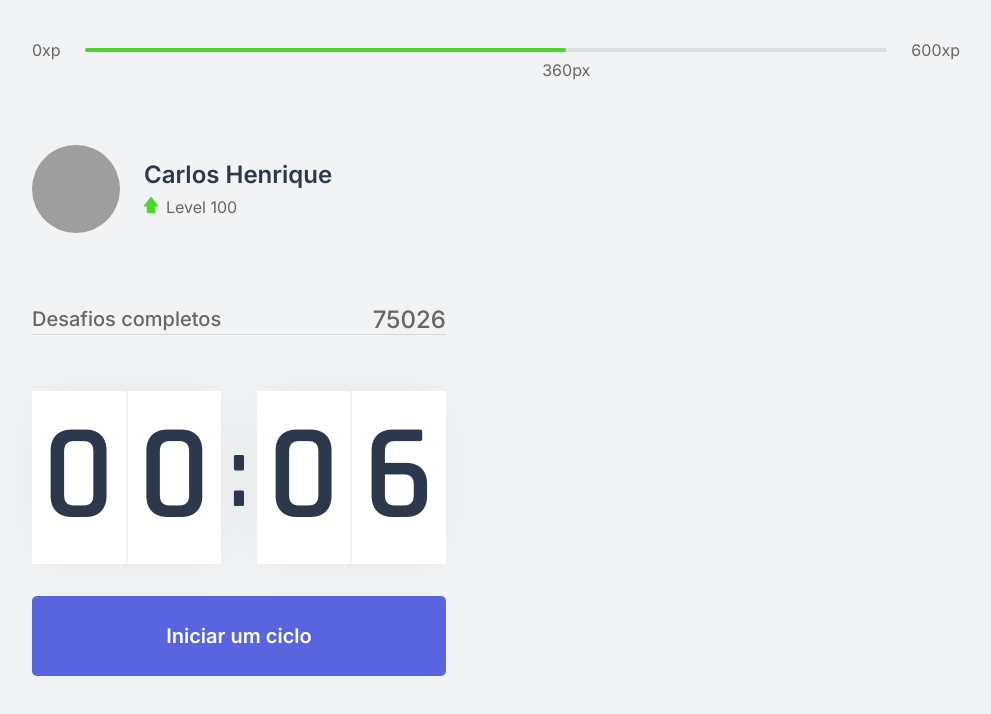
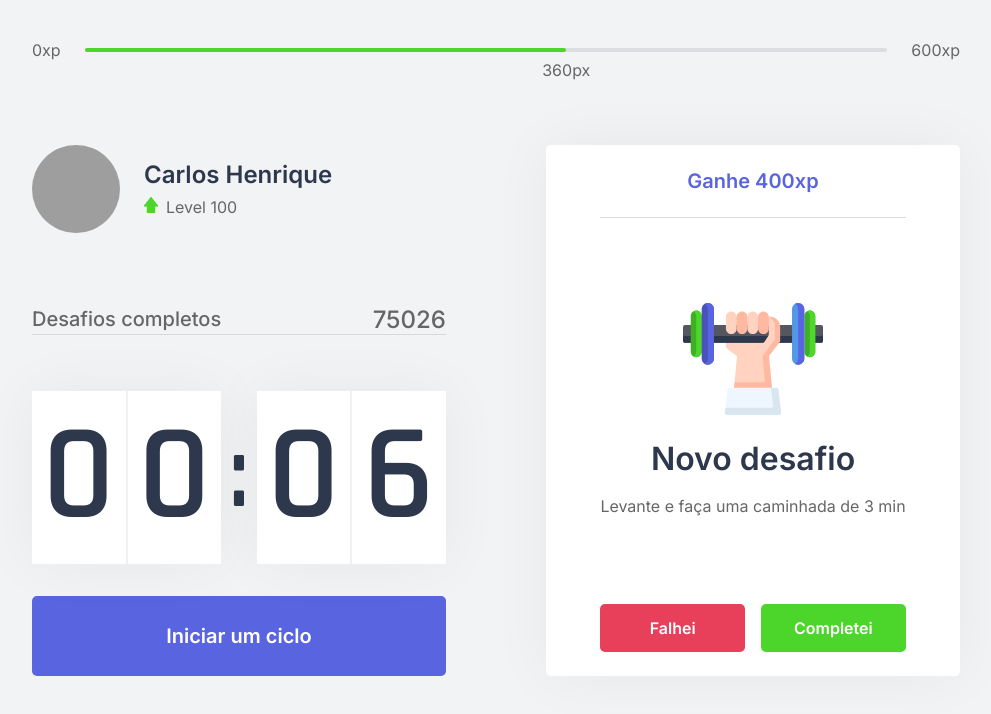
Before and after one commit to Carlos-hr/moveit-nlw-04, a Next.js app: page / in a window 1280 px wide. Shown: the top 714 px of the page, without its empty margins (144-1135 px from the left). Built offline with nearby package versions, Linux system fonts and the light colour scheme; grey boxes are pictures that could not be loaded.

Commit message:
fix(challengeBox): mock do layout do challengeBox

```diff
--- /dev/null
+++ b/src/components/ChallengeBox/ChallengeBox.tsx
@@ -0,0 +1,39 @@
+import styles from "../../styles/components/ChallengeBox.module.css";
+
+const ChallengeBox = () => {
+  const ch = true;
+  return (
+    <div className={styles.challengeBoxContainer}>
+      {ch ? (
+        <div className={styles.challengeActive}>
+          <header>Ganhe 400xp</header>
+
+          <main>
+            <img src="icons/body.svg" alt="" />
+            <strong>Novo desafio</strong>
+            <p>Levante e faça uma caminhada de 3 min</p>
+          </main>
+
+          <footer>
+            <button type="button" className={styles.challengFailedButton}>
+              Falhei
+            </button>
+            <button type="button" className={styles.challengSucceededButton}>
+              Completei
+            </button>
+          </footer>
+        </div>
+      ) : (
+        <div className={styles.challengeNotActive}>
+          <strong>Finalize um ciclo para receber desafios</strong>
+          <p>
+            <img src="icons/level-up.svg" alt="level up" />
+            Avance de level completando os desafios.
+          </p>
+        </div>
+      )}
+    </div>
+  );
+};
+
+export default ChallengeBox;
--- a/src/components/index.tsx
+++ b/src/components/index.tsx
@@ -2,3 +2,4 @@
 export { default as Profile } from "./Profile/Profile";
 export { default as CompletedChallenges } from "./CompletedChallenges/CompletedChallenges";
 export { default as Countdown } from "./Countdown/Countdown";
+export { default as ChallengeBox } from "./ChallengeBox/ChallengeBox";
--- a/src/pages/index.tsx
+++ b/src/pages/index.tsx
@@ -1,4 +1,5 @@
 import {
+  ChallengeBox,
   CompletedChallenges,
   Countdown,
   ExperienceBar,
@@ -18,7 +19,9 @@
           <Countdown />
         </div>
 
-        <div></div>
+        <div>
+          <ChallengeBox />
+        </div>
       </section>
     </div>
   );
--- /dev/null
+++ b/src/styles/components/ChallengeBox.module.css
@@ -0,0 +1,101 @@
+.challengeBoxContainer {
+  height: 100%;
+  background: var(--white);
+  border-radius: 5px;
+  box-shadow: 0 0 60px rgba(0, 0, 0, 0.05);
+  padding: 1.5rem 2rem;
+  display: flex;
+  flex-direction: column;
+  align-items: center;
+  justify-content: center;
+  text-align: center;
+}
+
+.challengeNotActive {
+  display: flex;
+  flex-direction: column;
+  align-items: center;
+}
+
+.challengeNotActive strong {
+  font-size: 1.5rem;
+  font-weight: 500;
+  line-height: 1.4;
+}
+
+.challengeNotActive p {
+  display: flex;
+  flex-direction: column;
+  align-items: center;
+  line-height: 1.4;
+  max-width: 70%;
+  margin-top: 3rem;
+}
+
+.challengeNotActive img {
+  margin-bottom: 1rem;
+}
+
+.challengeActive {
+  height: 100%;
+  display: flex;
+  flex-direction: column;
+}
+
+.challengeActive header {
+  color: var(--blue);
+  font-weight: 600;
+  font-size: 1.25rem;
+  padding: 0 2rem 1.5rem;
+  border-bottom: 1px solid var(--gray-line);
+}
+
+.challengeActive main {
+  flex: 1;
+  display: flex;
+  flex-direction: column;
+  align-items: center;
+  justify-content: center;
+}
+
+.challengeActive main strong {
+  font-size: 2rem;
+  font-weight: 600;
+  color: var(--title);
+  margin: 1.5rem 0 1rem;
+}
+
+.challengeActive main p {
+  line-height: 1.5;
+}
+
+.challengeActive footer {
+  display: grid;
+  grid-template-columns: 1fr 1fr;
+  gap: 1rem;
+}
+
+.challengeActive footer button {
+  height: 3rem;
+  display: flex;
+  align-items: center;
+  justify-content: center;
+  border: 0;
+  border-radius: 5px;
+  color: var(--white);
+  font-size: 1rem;
+  font-weight: 600;
+  transition: filter 0.2s;
+}
+
+.challengFailedButton {
+  background: var(--red);
+}
+
+.challengSucceededButton {
+  background: var(--green);
+}
+
+.challengeActive footer button:hover {
+  filter: brightness(0.9);
+}
```
